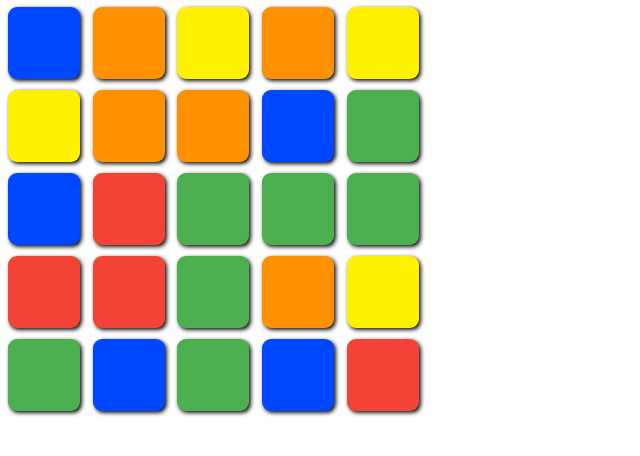
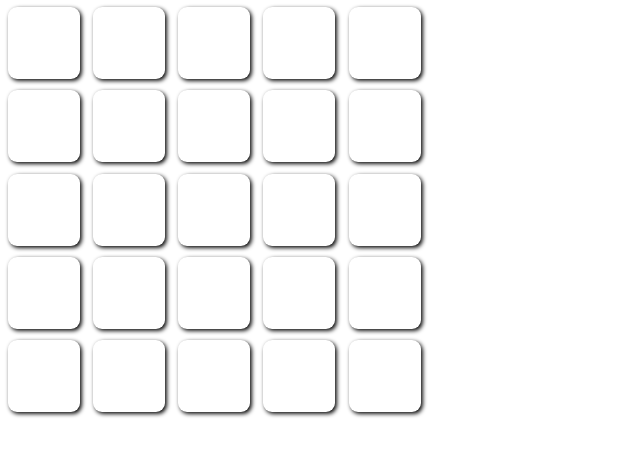
Before and after one commit to aratakileo/pair-tiles, a React (Create React App) app: page / in a window 1280 px wide. Shown: the top 456 px of the page, without its empty margins (0-640 px from the left). Built offline with nearby package versions, Linux system fonts and the light colour scheme.

Commit message:
Move the app logic to redux

```diff
--- a/package.json
+++ b/package.json
@@ -3,13 +3,16 @@
   "version": "0.1.0",
   "private": true,
   "dependencies": {
+    "@reduxjs/toolkit": "^2.2.1",
     "@testing-library/jest-dom": "^5.17.0",
     "@testing-library/react": "^13.4.0",
     "@testing-library/user-event": "^13.5.0",
     "react": "^18.2.0",
     "react-dom": "^18.2.0",
+    "react-redux": "^9.1.0",
     "react-scripts": "5.0.1",
-    "web-vitals": "^2.1.4"
+    "web-vitals": "^2.1.4",
+    "yarn": "^1.22.21"
   },
   "scripts": {
     "start": "react-scripts start",
--- a/src/App.js
+++ b/src/App.js
@@ -4,7 +4,7 @@ import TileGrid from "./components/tileGrid";
 function App() {
   return (
     <div className="App">
-      <TileGrid tilesCount={5} cssGap={'3px'}/>
+      <TileGrid/>
     </div>
   );
 }
--- a/src/components/tile.js
+++ b/src/components/tile.js
@@ -1,12 +1,18 @@
+import {useDispatch, useSelector} from "react-redux";
+import {onTileSelect} from "../store/tileGridSlice";
+import {getTile} from "../util";
 import './tile.css'
 
-const Tile = ({color, isFaced = true, isLocked = false}) => {
+const Tile = ({color, line, column}) => {
+    const dispatch = useDispatch();
+    const tiles = useSelector(state => state.tileGrid.tiles);
+    const tile = getTile(tiles, line, column);
+
     return (
         <div>
             <div className="tile" style={{
-                backgroundColor: color,
-                visibility: isFaced ? "visible" : "hidden"
-            }}/>
+                backgroundColor: tile.isFaced ? color : '#ffffff'
+            }} onClick={() => dispatch(onTileSelect({line, column}))}/>
         </div>
     );
 }
--- a/src/components/tileGrid.js
+++ b/src/components/tileGrid.js
@@ -1,21 +1,26 @@
 import Tile from './tile'
-import {getRandColor} from "../util";
+import {useSelector} from "react-redux";
 
-const TileGrid = ({tilesCount, cssGap}) => {
+const cssGap = '0.4vh';
+
+const TileGrid = () => {
+    const tiles = useSelector(state => state.tileGrid.tiles);
+
+    // the length of `tiles` is always equal to `tilesInLineCount * tilesInLineCount`
+    const tilesInLineCount = Math.sqrt(tiles.length);
+
     return (
         <div style={{
             display: 'grid',
             placeItems: 'center',
-            gridTemplateColumns: `repeat(${tilesCount}, 1fr)`,
-            gridTemplateRows: `repeat(${tilesCount}, 1fr)`,
+            gridTemplateColumns: `repeat(${tilesInLineCount}, 1fr)`,
+            gridTemplateRows: `repeat(${tilesInLineCount}, 1fr)`,
             gap: cssGap,
             paddingLeft: cssGap,
             paddingTop: cssGap,
-            width: `calc(${cssGap} * (2 + ${tilesCount}) + 10vh * ${tilesCount})`
+            width: `calc(${cssGap} * (2 + ${tilesInLineCount}) + 10vh * ${tilesInLineCount})`
         }}>{
-            Array.apply(null, {length: tilesCount * tilesCount}).map((e, i) => (
-                <Tile color={getRandColor()}/>
-            ))
+            tiles.map(tile => <Tile color={tile.color} line={tile.line} column={tile.column}/>)
         }</div>
     );
 }
--- a/src/index.js
+++ b/src/index.js
@@ -1,5 +1,7 @@
 import React from 'react';
 import ReactDOM from 'react-dom/client';
+import {Provider} from 'react-redux';
+import store from './store';
 import './index.css';
 import App from './App';
 import reportWebVitals from './reportWebVitals';
@@ -7,7 +9,9 @@ import reportWebVitals from './reportWebVitals';
 const root = ReactDOM.createRoot(document.getElementById('root'));
 root.render(
   <React.StrictMode>
-    <App />
+      <Provider store={store}>
+          <App />
+      </Provider>
   </React.StrictMode>
 );
 
--- /dev/null
+++ b/src/store/index.js
@@ -0,0 +1,8 @@
+import {configureStore} from '@reduxjs/toolkit'
+import tileGridReducer from "./tileGridSlice";
+
+export default configureStore({
+    reducer: {
+        tileGrid: tileGridReducer
+    }
+});
--- /dev/null
+++ b/src/store/tileGridSlice.js
@@ -0,0 +1,34 @@
+import {createSlice} from "@reduxjs/toolkit";
+import {getRandColor, getTile} from "../util";
+
+const getNewTileGridState = (tilesInLineCount) => {
+    const state = [];
+
+    for (const column of Array(tilesInLineCount).keys())
+        for (const line of Array(tilesInLineCount).keys())
+            state.push({
+                line,
+                column,
+                color: getRandColor(),
+                isFaced: false
+            });
+
+    return state;
+};
+
+const tileGridSlice = createSlice({
+    name: 'tileGrid',
+    initialState: {
+        tiles: getNewTileGridState(5)
+    },
+    reducers: {
+        onTileSelect(state, action) {
+            const tile = getTile(state.tiles, action.payload.line, action.payload.column);
+
+            tile.isFaced = !tile.isFaced;
+        }
+    }
+});
+
+export default tileGridSlice.reducer;
+export const {onTileSelect} = tileGridSlice.actions;
--- a/src/util.js
+++ b/src/util.js
@@ -1,3 +1,7 @@
 export const colors = ['#4caf50', '#fff200', '#ff9100', '#f44336', '#0048ff'];
 
 export const getRandColor = () => colors[Math.floor(Math.random() * colors.length)];
+
+export const getTile = (tiles, line, column) => tiles.find(
+    tile => tile.line === line && tile.column === column
+);
```
Also changed, not shown: 1 other file (tests, documents, lock files or other folders).
